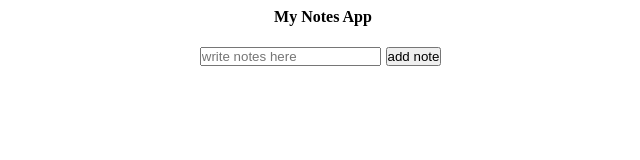
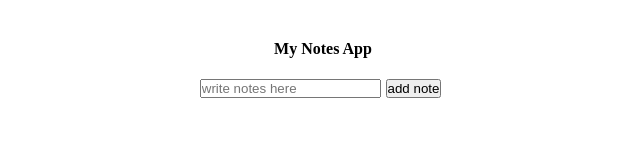
Before and after one commit to Rishav-12/CrazyNotes, a plain HTML site: page index.html in a window 1280 px wide. Shown: the whole page, without its empty margins (317-957 px from the left). Drawn offline with Linux system fonts and the light colour scheme.

Commit message:
:v: add some extra padding

```diff
--- a/style.css
+++ b/style.css
@@ -6,7 +6,7 @@
 .heading {
   font-weight: bold;
   text-align: center;
-  padding-top: 0.5rem;
+  padding-top: 2.5rem;
 }
 
 .input {
```
